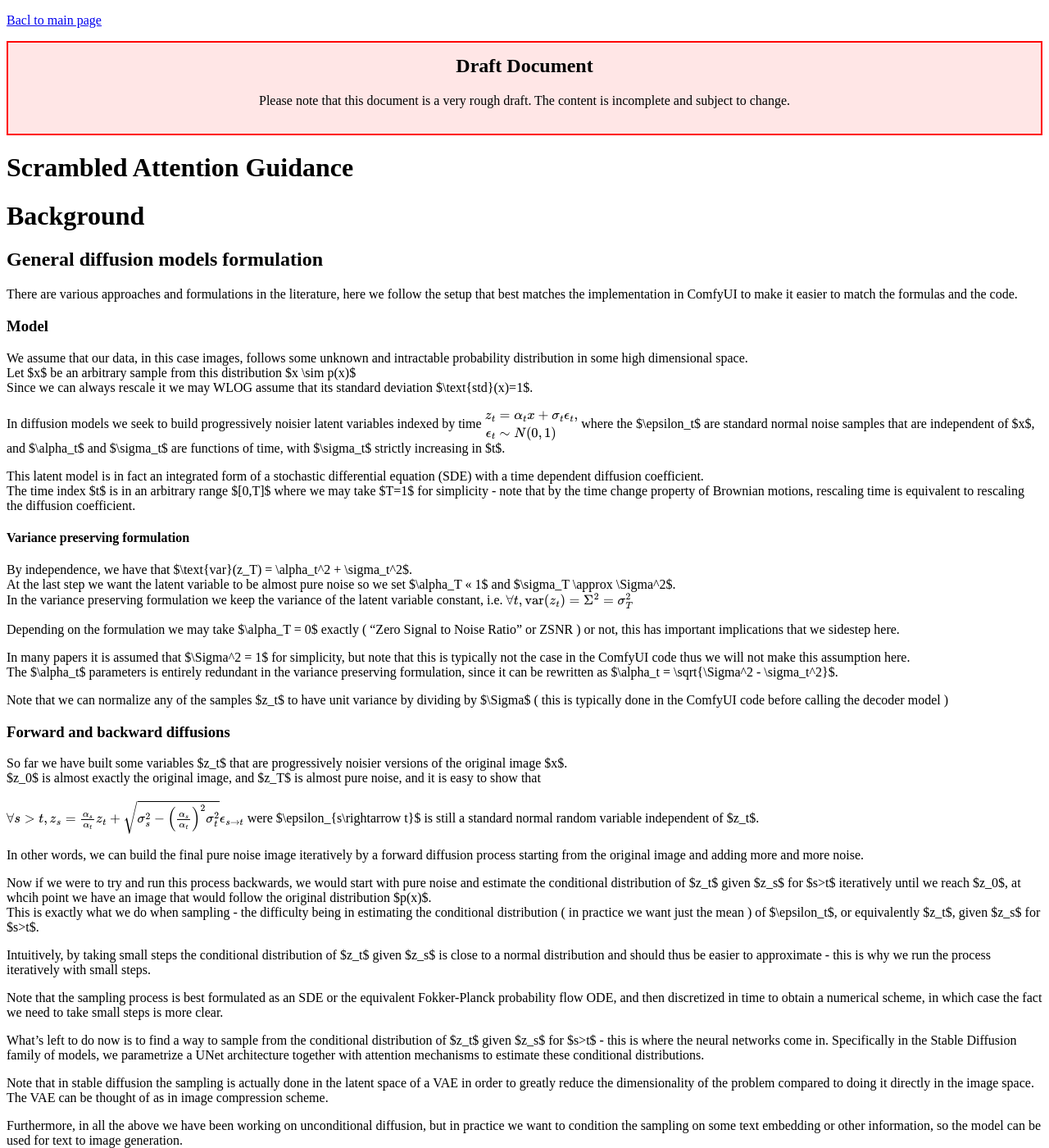
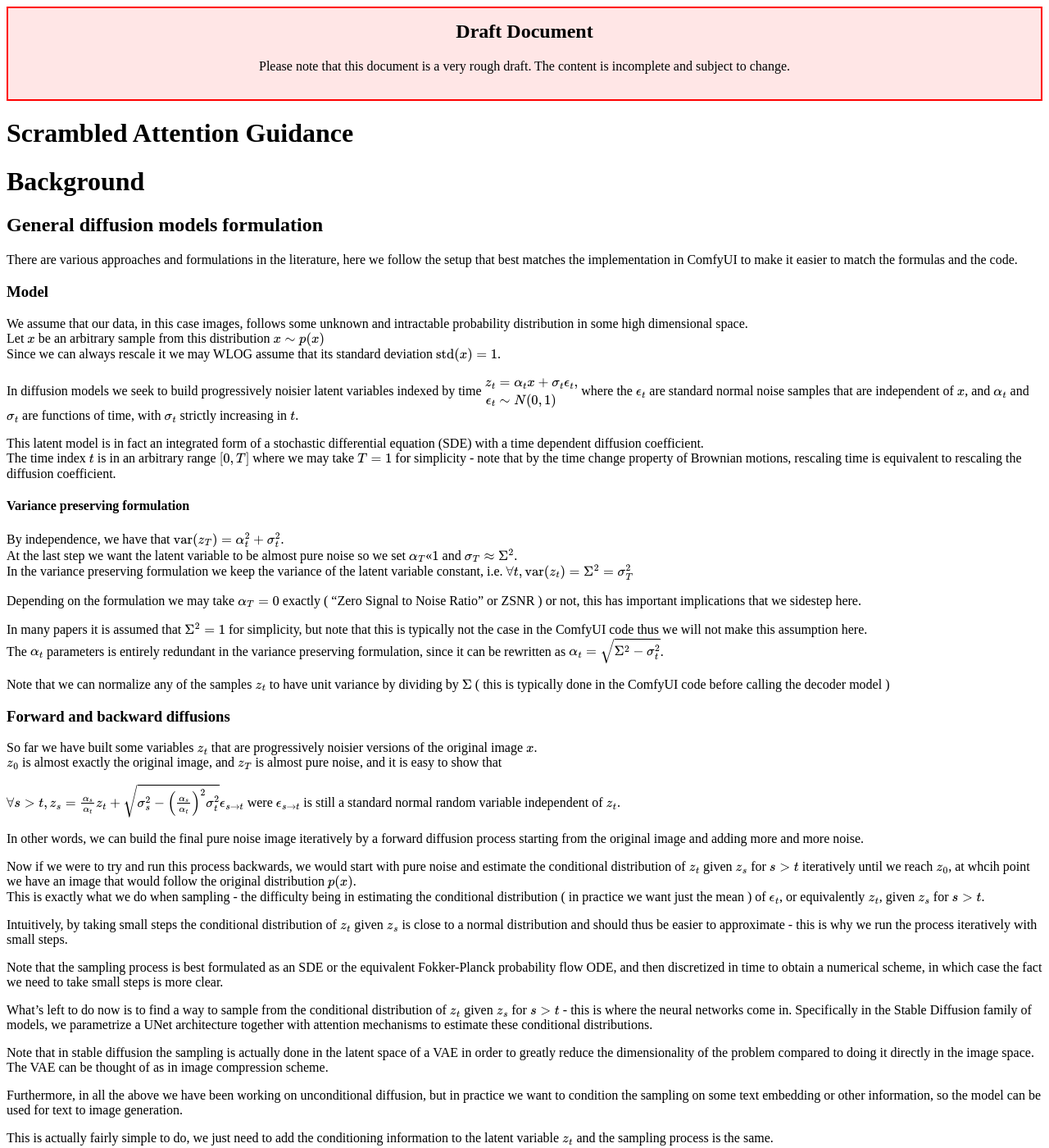
Before and after one commit to JTriggerFish/ComfyLatentTools, a Jekyll site: the page built from docs/index.md, in a window 1280 px wide and 1400 px high. Shown: the whole window at 82% size. Built offline with Jekyll 4.4.1, drawn with Linux system fonts in a browser that asks for light colours; our own code applies the rules of GitHub Pages for plain Markdown files; some of the changed lines change nothing that is shown; some of the changed text lies outside the part shown.

Commit message:
minor doc fixes

```diff
--- a/docs/_layouts/default.html
+++ b/docs/_layouts/default.html
@@ -3,6 +3,17 @@
 <head>
     <meta charset="UTF-8">
     <title>{{ page.title }}</title>
+    <!-- MathJax configuration -->
+    <script>
+        window.MathJax = {
+            tex: {
+                // Enable both $...$ and \(...\) for inline math,
+                // and both $$...$$ and \[...\] for display math.
+                inlineMath: [['$', '$'], ['\\(', '\\)']],
+                displayMath: [['$$', '$$'], ['\\[', '\\]']]
+            }
+        };
+    </script>
     <!-- Include MathJax -->
     <script src="https://cdnjs.cloudflare.com/ajax/libs/mathjax/3.2.0/es5/tex-mml-chtml.js" async></script>
     <!-- Your CSS and other head elements -->
--- a/docs/index.md
+++ b/docs/index.md
@@ -4,7 +4,6 @@ title: ""Scrambled Attention Guidance"
 toc: true            # Enables automatic table of contents generation (using kramdown)
 ---
 
-[Bacl to main page](..\README.md)
 <!-- Draft Warning Banner -->
 <div style="border: 2px solid red; background-color: #ffe6e6; padding: 15px; text-align: center; margin-bottom: 20px;">
   <h2 style="margin-top: 0;">Draft Document</h2>
```
